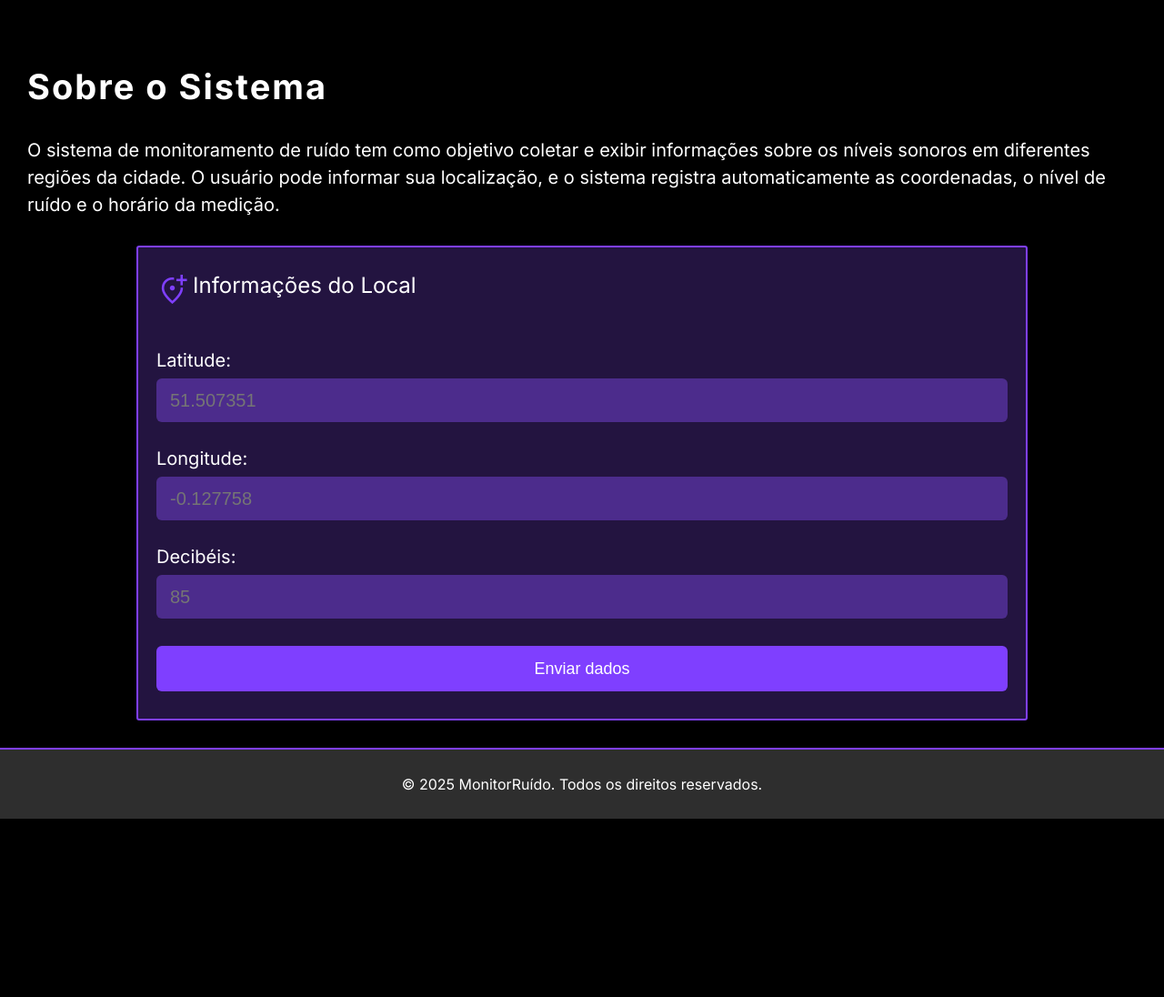
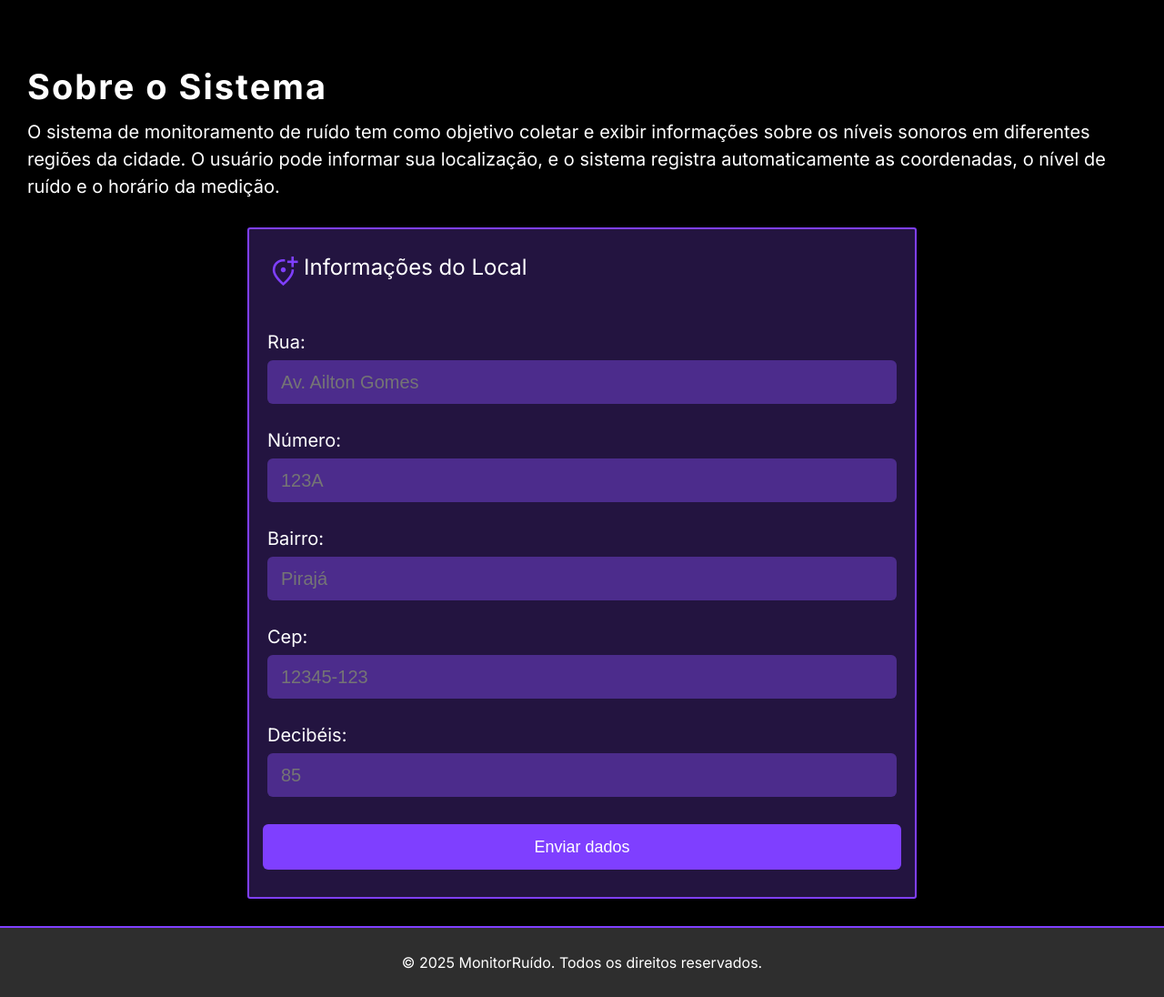
Before and after one commit to kallebyalencar/projeto-dashboard-pi, a PHP site: page / in a window 1280 px wide. Shown: the part 90-1186 px from the top of the page at 91% size. Before the commit the page ends 990 px from the top, so only its background shows below. Run offline with PHP 8.4, Linux system fonts and the light colour scheme.

Commit message:
formulário atualizado

```diff
--- a/assets/css/style.css
+++ b/assets/css/style.css
@@ -94,7 +94,8 @@ main {
 }
 
 .main-explication p {
-    margin: 30px 0;
+    margin-top: 10px;
+    margin-bottom: 30px;
     font-size: 20px;
     line-height: 1.5;
 }
@@ -107,7 +108,7 @@ main {
     background-color: #8B52FD40;
     border: 2px solid #7F3FFF;
     border-radius: 3px;
-    width: 80%;
+    width: 60%;
     margin: 0 auto;
 }
 
--- a/index.php
+++ b/index.php
@@ -39,12 +39,20 @@ include_once 'includes/header.php';
         </div>
         <div class="form">
           <div class="item-form">
-            <label for="surname">Latitude:</label>
-            <input type="text" name="latitude" id="latitude" placeholder="51.507351">
+            <label for="surname">Rua:</label>
+            <input type="text" name="rua" id="rua" placeholder="Av. Ailton Gomes">
           </div>
           <div class="item-form">
-            <label for="name">Longitude:</label>
-            <input type="text" name="longitude" id="longitude" placeholder="-0.127758">
+            <label for="name">Número:</label>
+            <input type="text" name="numero" id="numero" placeholder="123A">
+          </div>
+          <div class="item-form">
+            <label for="name">Bairro:</label>
+            <input type="text" name="bairro" id="bairro" placeholder="Pirajá">
+          </div>
+          <div class="item-form">
+            <label for="name">Cep:</label>
+            <input type="text" name="cep" id="cep" placeholder="12345-123">
           </div>
           <div class="item-form">
             <label for="country">Decibéis:</label>
--- a/resultado.php
+++ b/resultado.php
@@ -6,7 +6,7 @@
             <div class="logo">
                 <div class="logotipo">
                     <figure>
-                        <img src="assets/img/ear.png" alt="Logo">
+                        <a href="../projeto-dashboard-pi/index.php"><img src="assets/img/ear.png" alt="Logo"></a>
                     </figure>
                 </div>
                 <div class="text-header">
```
